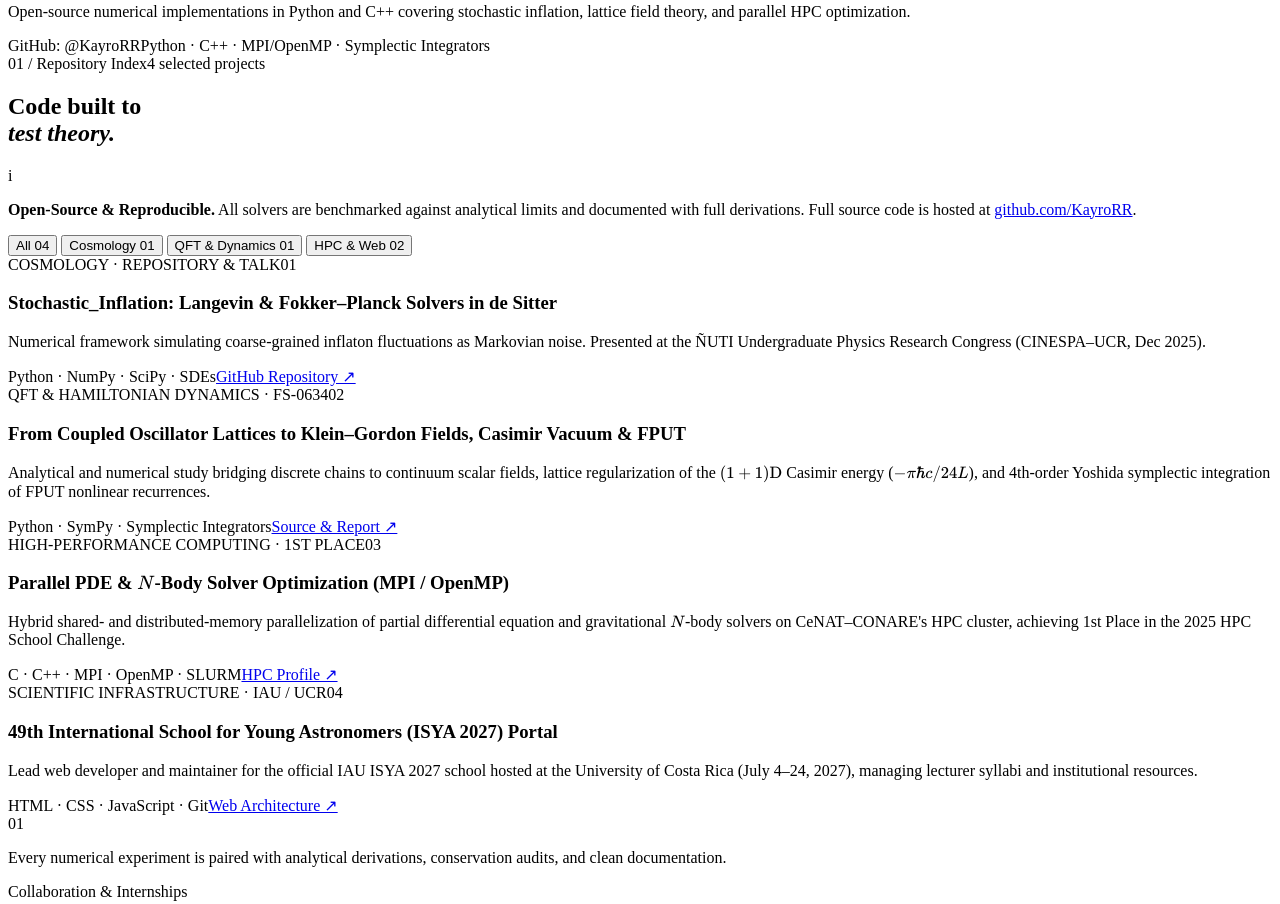
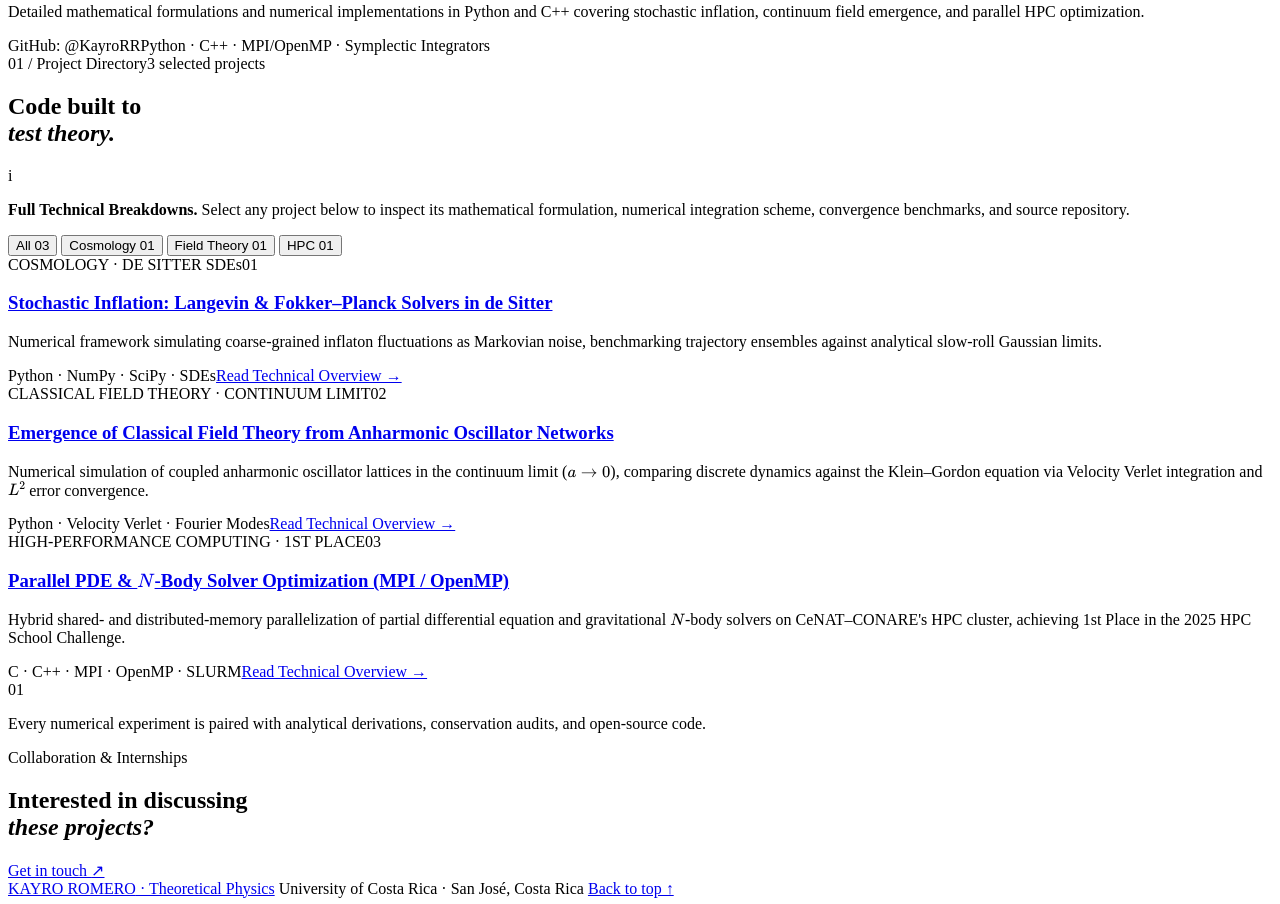
Before and after one commit to KayroRR/KayroRR.github.io, a website built with Vite: page projects/index.html in a window 1280 px wide. Shown: the part 1501-2405 px from the top of the page. Built offline with nearby package versions, Linux system fonts and the light colour scheme.

Commit message:
Update index.html

```diff
--- a/projects/index.html
+++ b/projects/index.html
@@ -33,64 +33,57 @@
 
     <main id="contenido" class="inner-page">
       <section class="page-hero publication-hero">
-        <div class="page-kicker"><span>03 / Computational Portfolio</span><span class="live-indicator">Code · Talks · Preprints in Prep</span></div>
+        <div class="page-kicker"><span>03 / Computational Portfolio</span><span class="live-indicator">Numerical Solvers · Analytical Derivations</span></div>
         <div class="page-hero-layout">
           <div><p class="eyebrow">Selected Projects</p><h1>Reproducible<br />solvers &amp;<br /><em>field models.</em></h1></div>
-          <p class="page-lede">Open-source numerical implementations in Python and C++ covering stochastic inflation, lattice field theory, and parallel HPC optimization.</p>
+          <p class="page-lede">Detailed mathematical formulations and numerical implementations in Python and C++ covering stochastic inflation, continuum field emergence, and parallel HPC optimization.</p>
         </div>
         <div class="pub-hero-foot"><span>GitHub: @KayroRR</span><span>Python · C++ · MPI/OpenMP · Symplectic Integrators</span></div>
       </section>
 
       <section class="publications-section section-shell">
-        <div class="section-label"><span>01 / Repository Index</span><span class="results-label" aria-live="polite">4 selected projects</span></div>
+        <div class="section-label"><span>01 / Project Directory</span><span class="results-label" aria-live="polite">3 selected projects</span></div>
         <div class="pub-intro">
           <h2>Code built to<br /><em>test theory.</em></h2>
           <div class="demo-alert">
             <span class="alert-mark">i</span>
-            <p><strong>Open-Source &amp; Reproducible.</strong> All solvers are benchmarked against analytical limits and documented with full derivations. Full source code is hosted at <a href="https://github.com/KayroRR" target="_blank" style="text-decoration:underline;">github.com/KayroRR</a>.</p>
+            <p><strong>Full Technical Breakdowns.</strong> Select any project below to inspect its mathematical formulation, numerical integration scheme, convergence benchmarks, and source repository.</p>
           </div>
         </div>
 
         <div class="filter-row" role="group" aria-label="Filter projects">
-          <button class="filter-button is-active" data-filter="all" aria-pressed="true">All <span>04</span></button>
+          <button class="filter-button is-active" data-filter="all" aria-pressed="true">All <span>03</span></button>
           <button class="filter-button" data-filter="cosmology" aria-pressed="false">Cosmology <span>01</span></button>
-          <button class="filter-button" data-filter="qft" aria-pressed="false">QFT &amp; Dynamics <span>01</span></button>
-          <button class="filter-button" data-filter="hpc" aria-pressed="false">HPC &amp; Web <span>02</span></button>
+          <button class="filter-button" data-filter="qft" aria-pressed="false">Field Theory <span>01</span></button>
+          <button class="filter-button" data-filter="hpc" aria-pressed="false">HPC <span>01</span></button>
         </div>
 
         <div class="publication-list">
           <article class="publication-card" data-category="cosmology">
-            <div class="pub-card-meta"><span>COSMOLOGY · REPOSITORY &amp; TALK</span><span>01</span></div>
-            <h3>Stochastic_Inflation: Langevin &amp; Fokker–Planck Solvers in de Sitter</h3>
-            <p>Numerical framework simulating coarse-grained inflaton fluctuations as Markovian noise. Presented at the ÑUTI Undergraduate Physics Research Congress (CINESPA–UCR, Dec 2025).</p>
-            <div class="pub-card-bottom"><span>Python · NumPy · SciPy · SDEs</span><a class="doi-pending" href="https://github.com/KayroRR/Stochastic_Inflation" target="_blank">GitHub Repository ↗</a></div>
+            <div class="pub-card-meta"><span>COSMOLOGY · DE SITTER SDEs</span><span>01</span></div>
+            <h3><a href="/projects/stochastic-inflation/">Stochastic Inflation: Langevin &amp; Fokker–Planck Solvers in de Sitter</a></h3>
+            <p>Numerical framework simulating coarse-grained inflaton fluctuations as Markovian noise, benchmarking trajectory ensembles against analytical slow-roll Gaussian limits.</p>
+            <div class="pub-card-bottom"><span>Python · NumPy · SciPy · SDEs</span><a class="doi-pending" href="/projects/stochastic-inflation/">Read Technical Overview →</a></div>
           </article>
 
           <article class="publication-card" data-category="qft">
-            <div class="pub-card-meta"><span>QFT &amp; HAMILTONIAN DYNAMICS · FS-0634</span><span>02</span></div>
-            <h3>From Coupled Oscillator Lattices to Klein–Gordon Fields, Casimir Vacuum &amp; FPUT</h3>
-            <p>Analytical and numerical study bridging discrete chains to continuum scalar fields, lattice regularization of the $(1+1)\text{D}$ Casimir energy ($-\pi\hbar c / 24L$), and 4th-order Yoshida symplectic integration of FPUT nonlinear recurrences.</p>
-            <div class="pub-card-bottom"><span>Python · SymPy · Symplectic Integrators</span><a class="doi-pending" href="https://github.com/KayroRR" target="_blank">Source &amp; Report ↗</a></div>
+            <div class="pub-card-meta"><span>CLASSICAL FIELD THEORY · CONTINUUM LIMIT</span><span>02</span></div>
+            <h3><a href="/projects/klein-gordon-lattice/">Emergence of Classical Field Theory from Anharmonic Oscillator Networks</a></h3>
+            <p>Numerical simulation of coupled anharmonic oscillator lattices in the continuum limit ($a \to 0$), comparing discrete dynamics against the Klein–Gordon equation via Velocity Verlet integration and $L^2$ error convergence.</p>
+            <div class="pub-card-bottom"><span>Python · Velocity Verlet · Fourier Modes</span><a class="doi-pending" href="/projects/klein-gordon-lattice/">Read Technical Overview →</a></div>
           </article>
 
           <article class="publication-card" data-category="hpc">
             <div class="pub-card-meta"><span>HIGH-PERFORMANCE COMPUTING · 1ST PLACE</span><span>03</span></div>
-            <h3>Parallel PDE &amp; $N$-Body Solver Optimization (MPI / OpenMP)</h3>
+            <h3><a href="/projects/hpc-solvers/">Parallel PDE &amp; $N$-Body Solver Optimization (MPI / OpenMP)</a></h3>
             <p>Hybrid shared- and distributed-memory parallelization of partial differential equation and gravitational $N$-body solvers on CeNAT–CONARE's HPC cluster, achieving 1st Place in the 2025 HPC School Challenge.</p>
-            <div class="pub-card-bottom"><span>C · C++ · MPI · OpenMP · SLURM</span><a class="doi-pending" href="https://github.com/KayroRR" target="_blank">HPC Profile ↗</a></div>
-          </article>
-
-          <article class="publication-card publication-card-resource" data-category="hpc">
-            <div class="pub-card-meta"><span>SCIENTIFIC INFRASTRUCTURE · IAU / UCR</span><span>04</span></div>
-            <h3>49th International School for Young Astronomers (ISYA 2027) Portal</h3>
-            <p>Lead web developer and maintainer for the official IAU ISYA 2027 school hosted at the University of Costa Rica (July 4–24, 2027), managing lecturer syllabi and institutional resources.</p>
-            <div class="pub-card-bottom"><span>HTML · CSS · JavaScript · Git</span><a class="doi-pending" href="https://github.com/KayroRR" target="_blank">Web Architecture ↗</a></div>
+            <div class="pub-card-bottom"><span>C · C++ · MPI · OpenMP · SLURM</span><a class="doi-pending" href="/projects/hpc-solvers/">Read Technical Overview →</a></div>
           </article>
         </div>
 
         <div class="pub-footnote">
           <span>01</span>
-          <p>Every numerical experiment is paired with analytical derivations, conservation audits, and clean documentation.</p>
+          <p>Every numerical experiment is paired with analytical derivations, conservation audits, and open-source code.</p>
         </div>
       </section>
 
```
